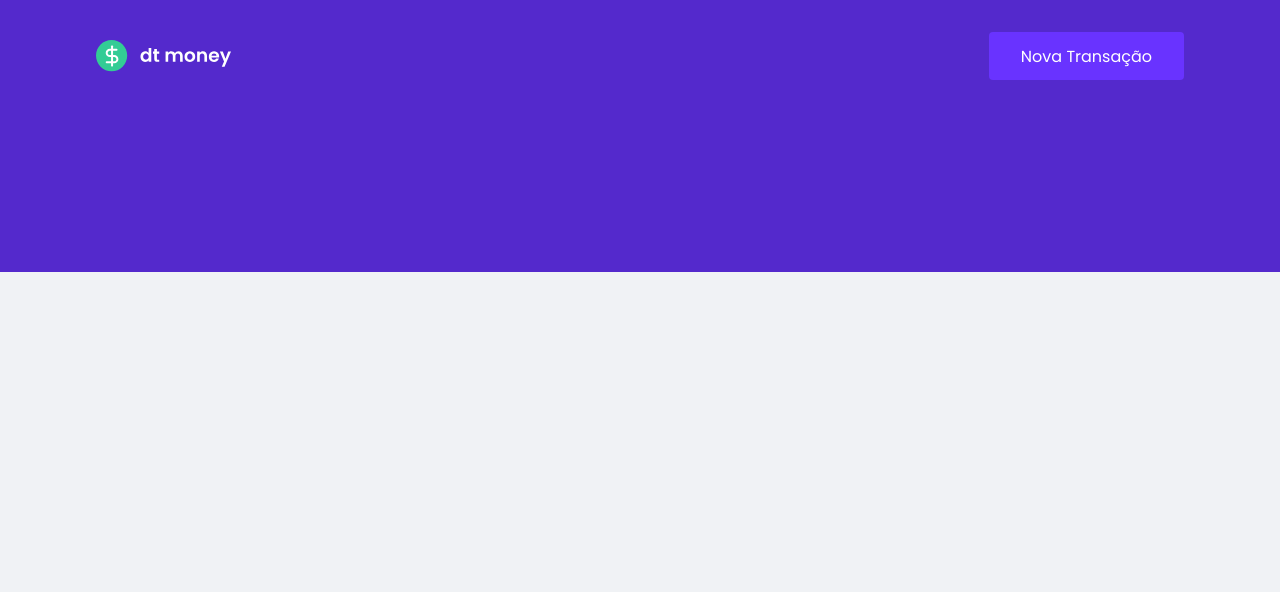
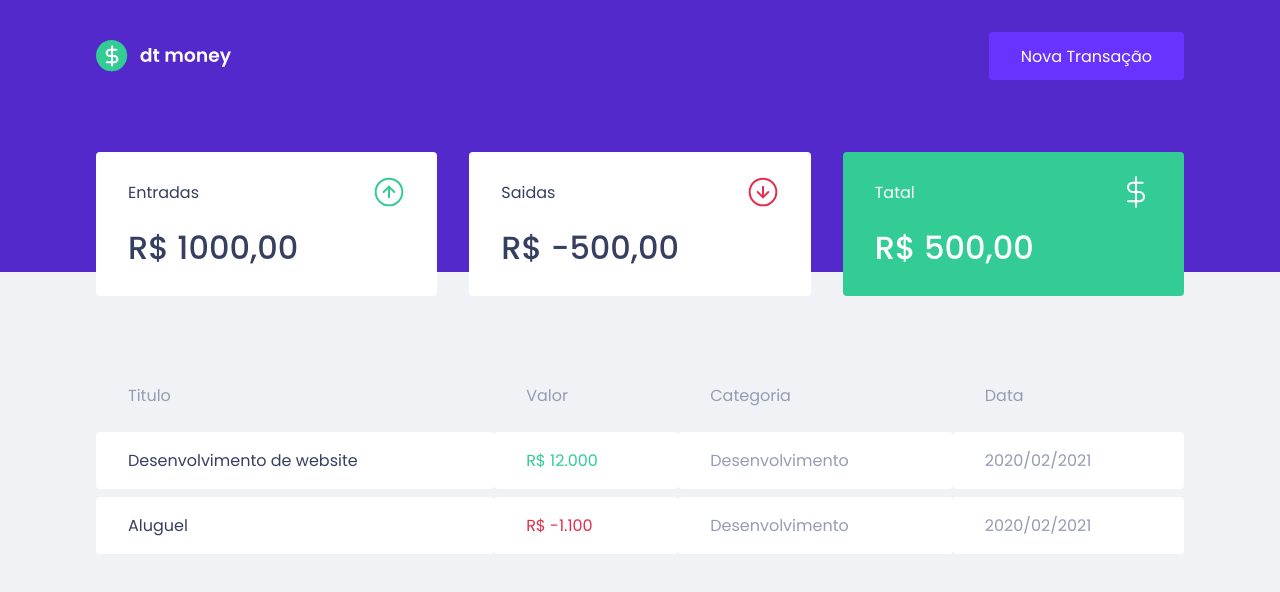
Before and after one commit to michelgds/DTMoney, a React (Create React App) app: page / in a window 1280 px wide. Shown: the top 592 px of the page. Built offline with nearby package versions, Linux system fonts and the light colour scheme.

Commit message:
Create dashboard components

```diff
--- a/public/index.html
+++ b/public/index.html
@@ -10,7 +10,7 @@
   <link rel="shortcut icon" href="favicon.png" type="image/png">
   <title>dtmoney</title>
 
-  <link href="https://fonts.googleapis.com/css2?family=Poppins:wght@400;600&display=swap" rel="stylesheet">
+  <link href="https://fonts.googleapis.com/css2?family=Poppins:wght@400;500;600&display=swap" rel="stylesheet">
 </head>
 
 <body>
--- a/src/App.tsx
+++ b/src/App.tsx
@@ -1,3 +1,4 @@
+import { Dashboard } from "./components/Dashboard";
 import { Header } from "./components/Header";
 import { GlobalStyle } from "./styles/global";
 
@@ -5,6 +6,7 @@
   return (
     <>
       <Header />
+      <Dashboard />
       <GlobalStyle />
     </>
   );
--- /dev/null
+++ b/src/components/Dashboard/index.tsx
@@ -0,0 +1,12 @@
+import { Summary } from "../Summary";
+import { TransactionsTable } from "../TransactionsTable";
+import { Container } from "./styles";
+
+export function Dashboard() {
+  return (
+    <Container>
+      <Summary />
+      <TransactionsTable />
+    </Container>
+  );
+}
--- /dev/null
+++ b/src/components/Dashboard/styles.ts
@@ -0,0 +1,7 @@
+import styled from "styled-components";
+
+export const Container = styled.main`
+  max-width: 1120px;
+  margin: 0 auto;
+  padding: 2.5rem 1rem;
+`;
--- /dev/null
+++ b/src/components/Summary/index.tsx
@@ -0,0 +1,35 @@
+import incomeImg from '../../assets/income.svg';
+import outcomeImg from '../../assets/outcome.svg';
+import totalImg from '../../assets/total.svg';
+
+import { Container } from "./styles";
+
+export function Summary() {
+  return (
+    <Container>
+      <div>
+        <header>
+          <p>Entradas</p>
+          <img src={incomeImg} alt="Entradas" />
+        </header>
+        <strong>R$ 1000,00</strong>
+      </div>
+
+      <div>
+        <header>
+          <p>Saidas</p>
+          <img src={outcomeImg} alt="Saidas" />
+        </header>
+        <strong>R$ -500,00</strong>
+      </div>
+
+      <div className="higlight-background">
+        <header>
+          <p>Tatal</p>
+          <img src={totalImg} alt="Total" />
+        </header>
+        <strong>R$ 500,00</strong>
+      </div>
+    </Container>
+  );
+}
--- /dev/null
+++ b/src/components/Summary/styles.ts
@@ -0,0 +1,34 @@
+import styled from "styled-components";
+
+export const Container = styled.div`
+  display: grid;
+  grid-template-columns: repeat(3, 1fr);
+  gap: 2rem;
+  margin-top: -10rem;
+
+  div {
+    background: var(--shape);
+    padding:1.5rem 2rem;
+    border-radius: 0.25rem;
+    color: var(--text-title);
+
+    header {
+      display: flex;
+      align-items: center;
+      justify-content: space-between;
+    }
+
+    strong {
+      display: block;
+      margin-top: 1rem;
+      font-size: 2rem;
+      font-weight: 500;
+      line-height: 3rem;
+    }
+
+    &.higlight-background {
+      background: var(--green);
+      color: #fff;
+    }
+  }
+`;
--- /dev/null
+++ b/src/components/TransactionsTable/index.tsx
@@ -0,0 +1,35 @@
+import { useEffect } from "react";
+import { Container } from "./styles";
+
+export function TransactionsTable() {
+
+  return (
+    <Container>
+      <table>
+        <thead>
+          <tr>
+            <th>Titulo</th>
+            <th>Valor</th>
+            <th>Categoria</th>
+            <th>Data</th>
+          </tr>
+        </thead>
+
+        <tbody>
+          <tr>
+            <td>Desenvolvimento de website</td>
+            <td className="deposit">R$ 12.000</td>
+            <td>Desenvolvimento</td>
+            <td>2020/02/2021</td>
+          </tr>
+          <tr>
+            <td>Aluguel</td>
+            <td className="withdraw">R$ -1.100</td>
+            <td>Desenvolvimento</td>
+            <td>2020/02/2021</td>
+          </tr>
+        </tbody>
+      </table>
+    </Container>
+  );
+}
--- /dev/null
+++ b/src/components/TransactionsTable/styles.ts
@@ -0,0 +1,38 @@
+import styled from "styled-components";
+
+export const Container = styled.div`
+  margin-top: 4rem;
+
+  table {
+    width: 100%;
+    border-spacing: 0 0.5rem;
+  }
+
+  th {
+    color: var(--text-body);
+    font-weight: 400;
+    padding: 1rem 2rem;
+    text-align: left;
+    line-height: 1.5rem;
+  }
+
+  td {
+    padding: 1rem 2rem;
+    border: 0;
+    background: var(--shape);
+    color: var(--text-body);
+    border-radius: 0.25rem;
+
+    &:first-child {
+      color: var(--text-title);
+    }
+
+    &.deposit {
+      color: var(--green);
+    }
+
+    &.withdraw{
+      color: var(--red);
+    }
+  }
+`;
--- a/src/styles/global.ts
+++ b/src/styles/global.ts
@@ -5,6 +5,7 @@
     --background: #f0f2f5;
     --red: #E52E4D;
     --blue: #5429CC;
+    --green: #33cc95;
     --blue-light: #6933FF;
     --text-title: #363F5F;
     --text-body: #969CB3;
```
